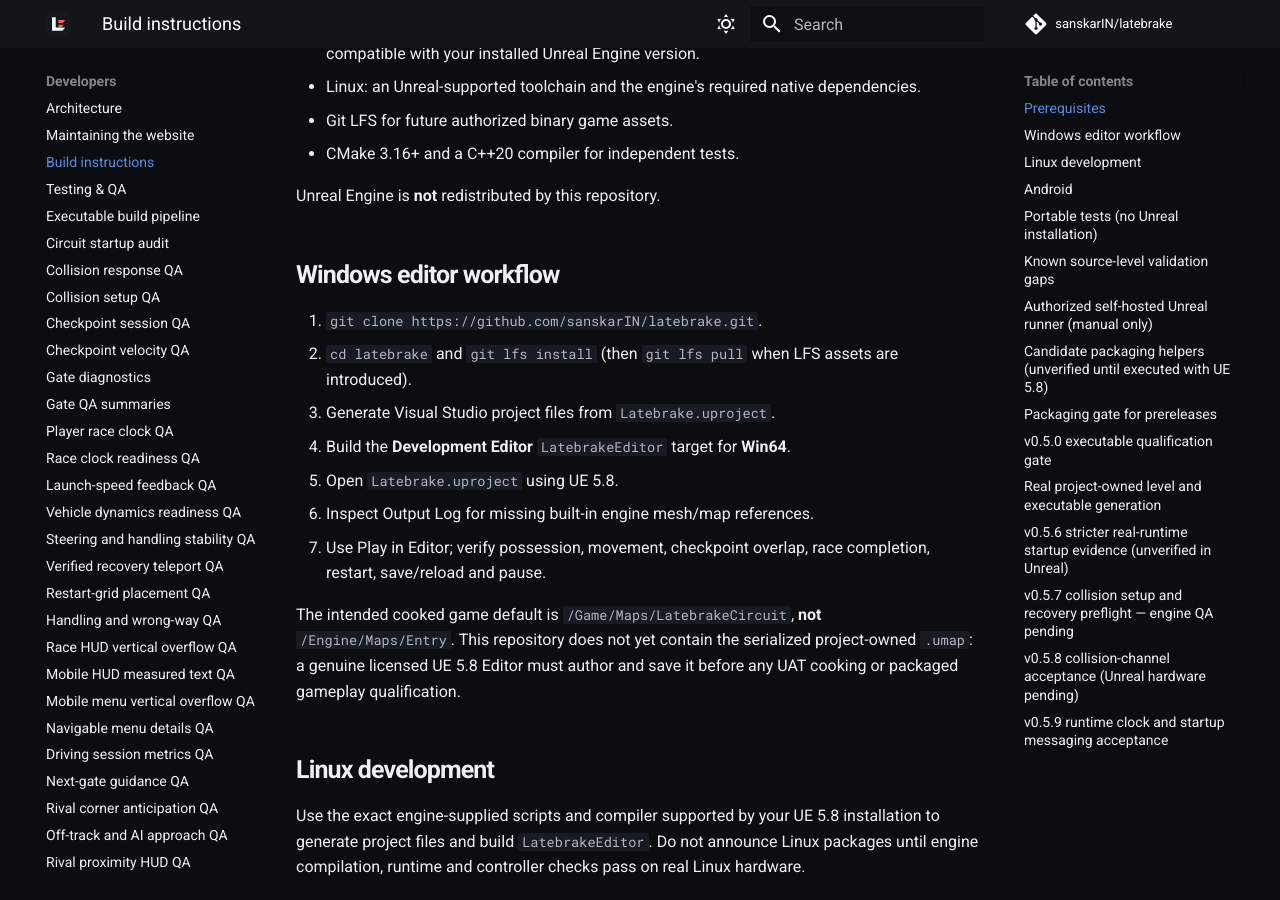
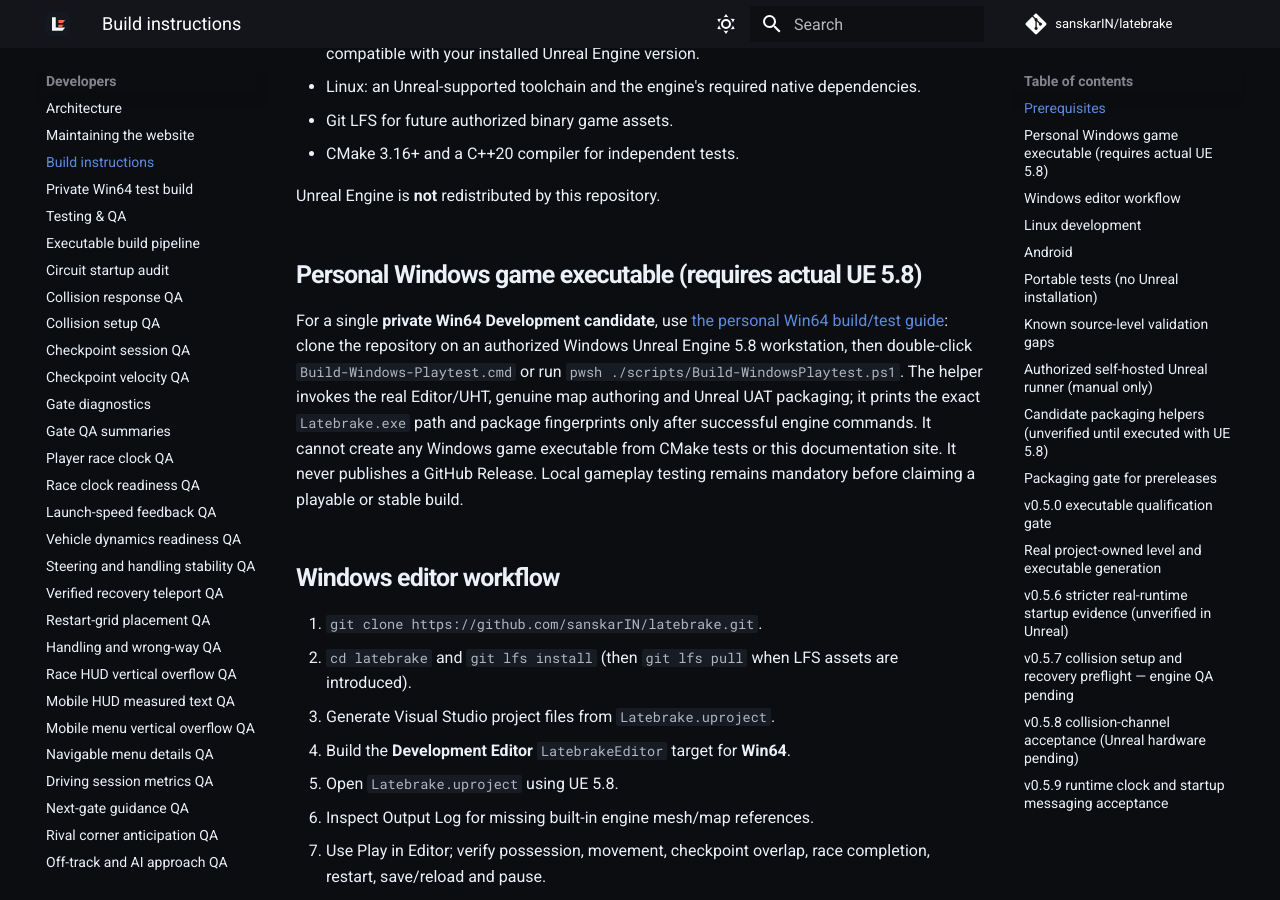
Before and after one commit to sanskarIN/latebrake, an MkDocs documentation site: the page built from docs/BUILDING.md, in a window 1280 px wide and 900 px high, scrolled down 422 px. Built offline with MkDocs 1.6.1 and Material for MkDocs 9.7.7, drawn with Linux system fonts in a browser that asks for light colours; comment, search, counter and statistics services are not loaded.

Commit message:
feat(win64): one-command genuine Unreal build for private Windows playtests (#163)
* feat(win64): add honest one-command private Unreal game candidate builder

* feat(win64): add double-click entry point for private Unreal candidate build

* docs(win64): explain private real-UE executable build and personal smoke testing

* test(win64): guard real engine path and private-only build semantics

* test(win64): reject missing engine without creating fake candidate output

* ci(win64): test private build preflight on hosted Windows runner

* docs(win64): expose private real-game building instructions

* docs(win64): expose private real-game building instructions

* docs(win64): expose private real-game building instructions

```diff
--- a/docs/BUILDING.md
+++ b/docs/BUILDING.md
@@ -11,6 +11,20 @@
 - CMake 3.16+ and a C++20 compiler for independent tests.
 
 Unreal Engine is **not** redistributed by this repository.
+
+## Personal Windows game executable (requires actual UE 5.8)
+
+For a single **private Win64 Development candidate**, use
+[the personal Win64 build/test guide](WINDOWS_PERSONAL_PLAYTEST.md):
+clone the repository on an authorized Windows Unreal Engine 5.8
+workstation, then double-click `Build-Windows-Playtest.cmd` or run
+`pwsh ./scripts/Build-WindowsPlaytest.ps1`. The helper invokes the
+real Editor/UHT, genuine map authoring and Unreal UAT packaging;
+it prints the exact `Latebrake.exe` path and package fingerprints
+only after successful engine commands. It cannot create any Windows
+game executable from CMake tests or this documentation site.
+It never publishes a GitHub Release. Local gameplay testing remains
+mandatory before claiming a playable or stable build.
 
 ## Windows editor workflow
 
--- a/mkdocs.yml
+++ b/mkdocs.yml
@@ -89,6 +89,7 @@
       - Architecture: ARCHITECTURE.md
       - Maintaining the website: WEBSITE.md
       - Build instructions: BUILDING.md
+      - Private Win64 test build: WINDOWS_PERSONAL_PLAYTEST.md
       - Testing & QA: TESTING.md
       - Executable build pipeline: EXECUTABLE_BUILD_PIPELINE.md
       - Circuit startup audit: CIRCUIT_STARTUP_AUDIT.md
```
Also changed, not shown: README.md (+2 -0 lines), docs/WINDOWS_PERSONAL_PLAYTEST.md (added, +103 -0 lines), 5 other files.
